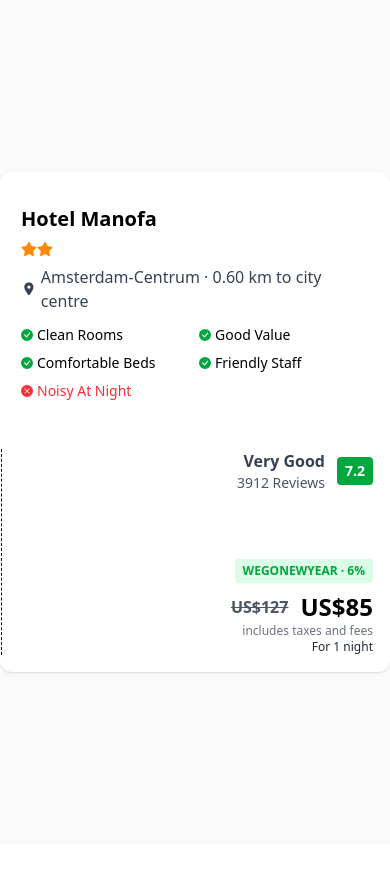
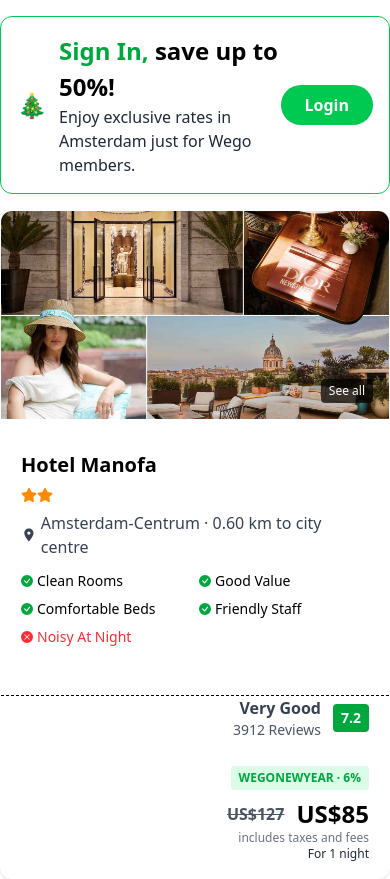
Before and after one commit to ahamedasif07/map-location, a Next.js app: page / in a window 390 px wide. Before the commit the page ends 844 px from the top, so only its background shows below. Built offline with nearby package versions, Linux system fonts and the light colour scheme.

Commit message:
card responcive

```diff
--- a/src/app/page.js
+++ b/src/app/page.js
@@ -1,9 +1,11 @@
 import HotelCard from "@/components/mapLocation";
+import TopBanner from "@/components/TopBaner";
 import Image from "next/image";
 
 export default function Home() {
   return (
-    <div className="flex min-h-screen items-center justify-center bg-zinc-50 font-sans dark:bg-black">
+    <div className=" ">
+      <TopBanner />
       <HotelCard />
     </div>
   );
--- a/src/components/topBanner.jsx
+++ b/src/components/TopBaner.jsx
@@ -1,17 +1,17 @@
 import React from "react";
 
-const topBanner = () => {
+const TopBanner = () => {
   return (
     <div>
       {/* Top Banner */}
-      <div className="flex items-center justify-between border border-green-500 rounded-xl m-4 p-4">
+      <div className="flex items-center justify-between  max-w-4xl mx-auto  border border-green-500 rounded-xl m-4 p-4">
         <div className="flex items-center gap-3">
           <div className="text-2xl">🎄</div>
           <div>
-            <p className="text-green-600 font-semibold text-lg">
-              Sign In, save up to 50%!
+            <p className=" font-semibold text-[24px]">
+              <span className="text-green-600"> Sign In,</span> save up to 50%!
             </p>
-            <p className="text-sm text-gray-600">
+            <p className="text-md text-gray-800 ">
               Enjoy exclusive rates in Amsterdam just for Wego members.
             </p>
           </div>
@@ -24,4 +24,4 @@
   );
 };
 
-export default topBanner;
+export default TopBanner;
--- a/src/components/mapLocation.jsx
+++ b/src/components/mapLocation.jsx
@@ -13,9 +13,17 @@
       <div className="grid grid-cols-1 md:grid-cols-4 gap-4">
         {/* Image Section */}
         <div className="md:col-span-1">
-          <div className="relative h-full w-full rounded-l-lg overflow-hidden">
+          <div
+            className="
+            relative
+            h-52 md:h-full
+            w-full md:w-[230px]
+            rounded-t-lg md:rounded-l-lg md:rounded-tr-none
+            overflow-hidden
+          "
+          >
             <Image src={banerImage} alt="Hotel" fill className="object-cover" />
-            <div className="absolute bottom-6 right-8 bg-black/70 text-white text-xs px-2 py-1 rounded">
+            <div className="absolute bottom-4 md:bottom-6 right-4 md:right-8 bg-black/70 text-white text-xs px-2 py-1 rounded">
               See all
             </div>
           </div>
@@ -26,39 +34,38 @@
           <h3 className="text-xl font-semibold flex items-center gap-2">
             Hotel Manofa
           </h3>
+
           <span className="flex text-orange-400">
             <FaStar />
             <FaStar />
           </span>
 
           <div className="relative w-fit">
-            {/* Normal location */}
-            <p className="flex items-center gap-1 transform duration-300 ease-in-out  text-gray-700 group-hover:hidden transition">
+            <p className="flex items-center gap-1 text-gray-700 group-hover:hidden transition">
               <MdLocationOn className="text-md" />
               Amsterdam-Centrum · 0.60 km to city centre
             </p>
 
-            {/* Hover view */}
-            <p className="hidden group-hover:flex font-semibold items-center gap-1 text-blue-800 transform duration-300 ease-in-out underline cursor-pointer transition-all">
+            <p className="hidden group-hover:flex font-semibold items-center gap-1 text-blue-800 underline cursor-pointer transition">
               <MdOutlineGpsFixed className="text-md" />
               View on map
             </p>
           </div>
 
           <div className="grid grid-cols-2 gap-2 text-sm mt-3">
-            <p className="flex items-center gap-1 ">
+            <p className="flex items-center gap-1">
               <BsCheckCircleFill className="text-xs text-green-600" />
               Clean Rooms
             </p>
-            <p className="flex items-center gap-1 ">
+            <p className="flex items-center gap-1">
               <BsCheckCircleFill className="text-xs text-green-600" />
               Good Value
             </p>
-            <p className="flex items-center gap-1 ">
+            <p className="flex items-center gap-1">
               <BsCheckCircleFill className="text-xs text-green-600" />
               Comfortable Beds
             </p>
-            <p className="flex items-center gap-1 ">
+            <p className="flex items-center gap-1">
               <BsCheckCircleFill className="text-xs text-green-600" />
               Friendly Staff
             </p>
@@ -71,11 +78,20 @@
 
         {/* Price Section */}
         <div className="py-4">
-          <div className="md:col-span-1  border-l border-dashed flex flex-col justify-between items-end text-right  pr-4">
+          <div
+            className="
+            md:col-span-1
+            border-t md:border-t-0
+            md:border-l border-dashed
+            flex flex-col justify-between
+            items-end text-right
+            px-5 md:pr-4
+          "
+          >
             {/* review section */}
             <div className="flex items-center gap-3 justify-end">
               <div className="flex flex-col text-right">
-                <span className="text-md text-gray-700 font-semibold ">
+                <span className="text-md text-gray-700 font-semibold">
                   Very Good
                 </span>
                 <span className="text-sm text-gray-600">3912 Reviews</span>
@@ -86,17 +102,18 @@
               </span>
             </div>
 
-            <div className="mt-16">
+            <div className="mt-6 md:mt-16">
               <span className="inline-block bg-green-100 text-green-600 text-xs font-semibold px-2 py-1 rounded mb-2">
                 WEGONEWYEAR · 6%
               </span>
 
-              <div className="flex gap-3 items-center">
+              <div className="flex gap-3 items-center justify-end">
                 <p className="text-md text-gray-600 font-semibold line-through">
                   US$127
                 </p>
                 <p className="text-2xl font-bold">US$85</p>
               </div>
+
               <p className="text-xs text-gray-500">includes taxes and fees</p>
               <p className="text-xs text-gray-800">For 1 night</p>
             </div>
```
